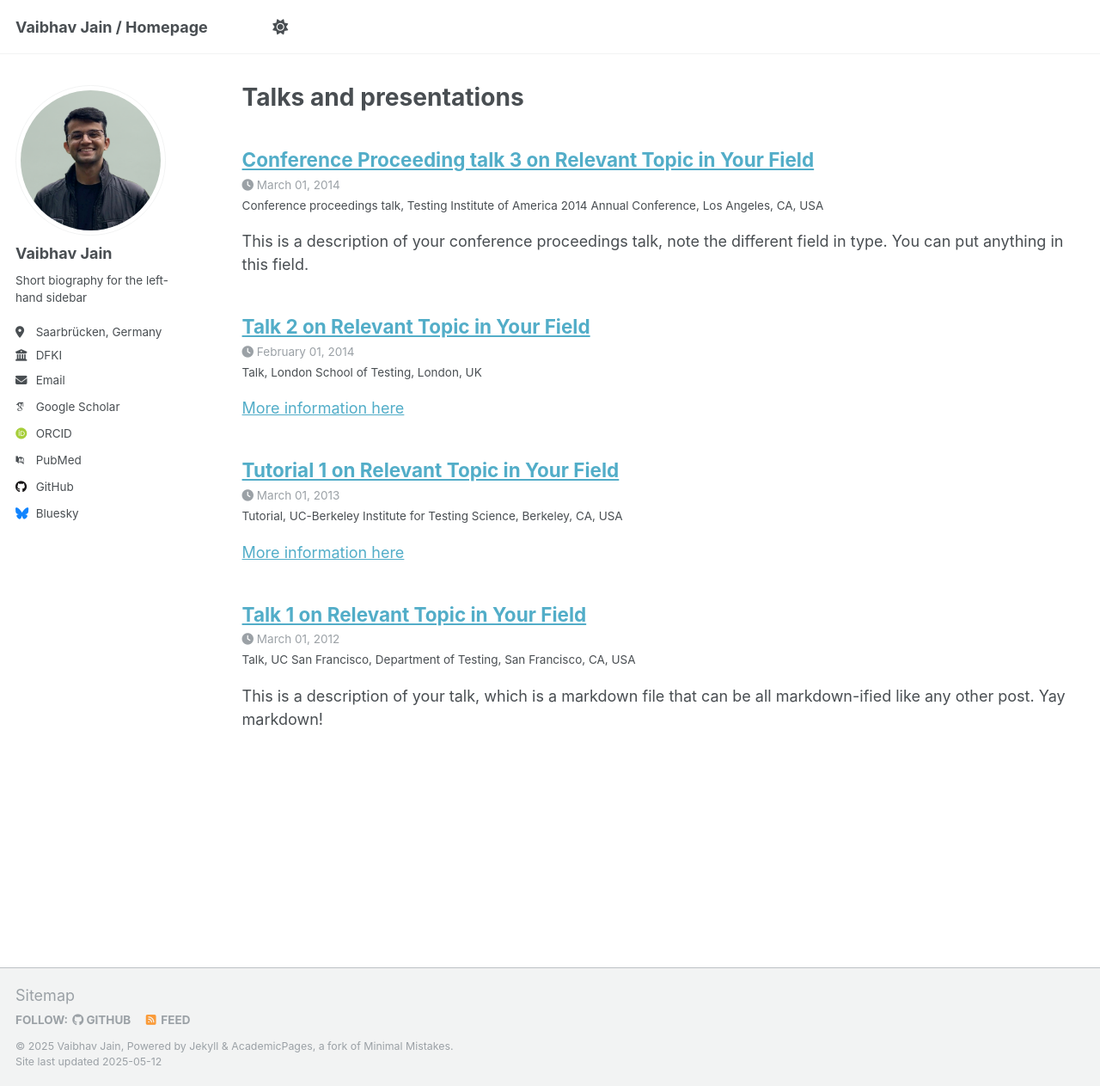
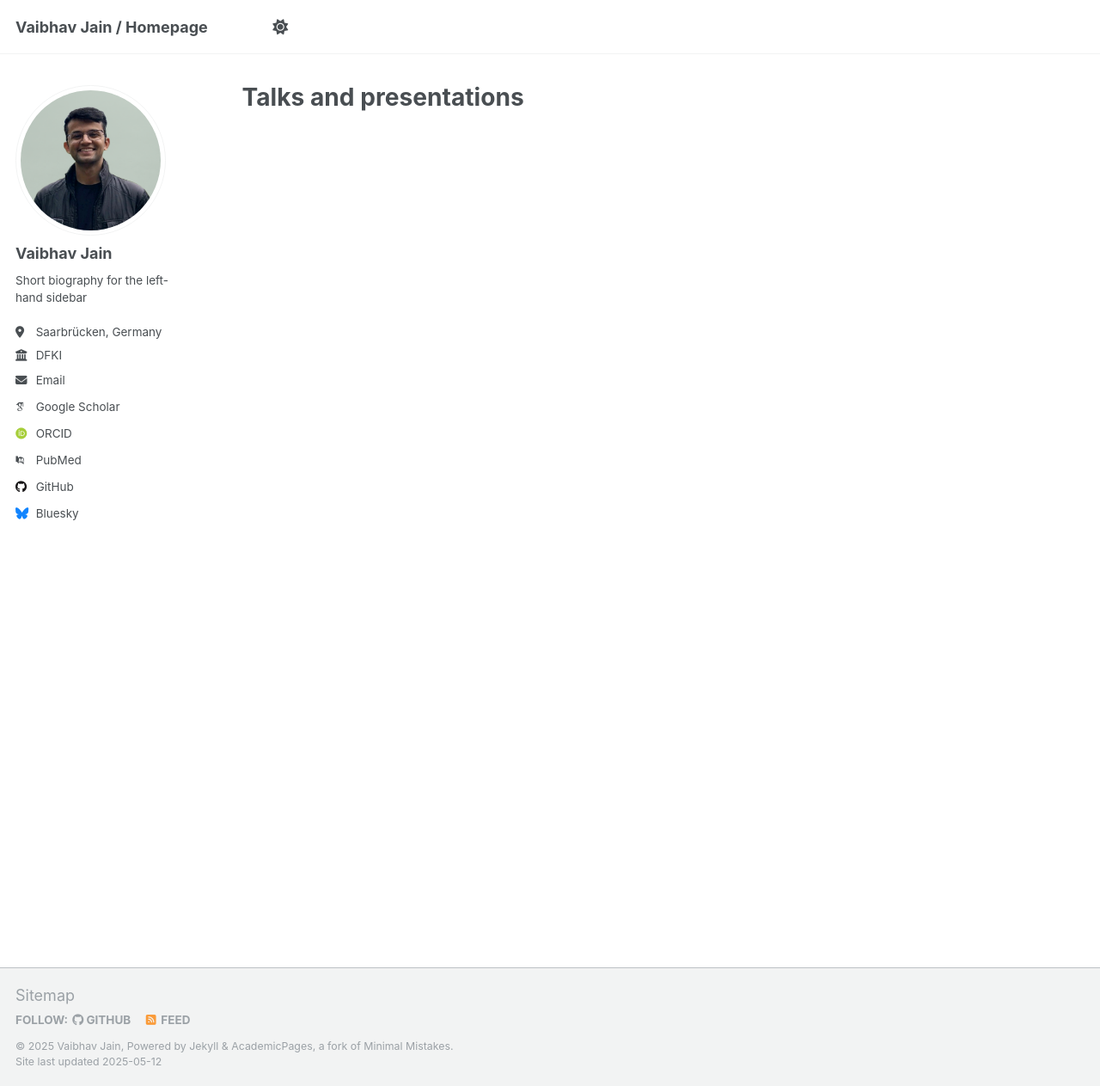
Before and after one commit to Vab-jain/Vab-jain.github.io, a Jekyll site: the page built from _pages/talks.html, in a window 1280 px wide and 1263 px high. Shown: the whole window at 86% size. Built offline with Jekyll 4.4.1, drawn with Linux system fonts in a browser that asks for light colours; some web fonts are replaced; some of the changed lines change nothing that is shown.

```diff
--- a/_config.yml
+++ b/_config.yml
@@ -214,18 +214,18 @@
 
 # These settings control the types of collections used by the template
 collections:
-  teaching:
-    output: true
-    permalink: /:collection/:path/
+  # teaching:
+  #   output: true
+  #   permalink: /:collection/:path/
   publications:
     output: true
     permalink: /:collection/:path/
-  portfolio:
-    output: true
-    permalink: /:collection/:path/
-  talks:
-    output: true
-    permalink: /:collection/:path/
+  # portfolio:
+  #   output: true
+  #   permalink: /:collection/:path/
+  # talks:
+  #   output: true
+  #   permalink: /:collection/:path/
 
 
 # These settings control how pages and collections are included in the site
@@ -242,21 +242,21 @@
       share: true
       related: true
   # _pages
-  - scope:
-      path: ""
-      type: pages
-    values:
-      layout: single
-      author_profile: true
+  # - scope:
+  #     path: ""
+  #     type: pages
+  #   values:
+  #     layout: single
+  #     author_profile: true
   # _teaching
-  - scope:
-      path: ""
-      type: teaching
-    values:
-      layout: single
-      author_profile: true
-      share: true
-      comments: true
+  # - scope:
+  #     path: ""
+  #     type: teaching
+  #   values:
+  #     layout: single
+  #     author_profile: true
+  #     share: true
+  #     comments: true
   # _publications
   - scope:
       path: ""
@@ -267,22 +267,22 @@
       share: true
       comments: true
   # _portfolio
-  - scope:
-      path: ""
-      type: portfolio
-    values:
-      layout: single
-      author_profile: true
-      share: true
-      comment: true
+  # - scope:
+  #     path: ""
+  #     type: portfolio
+  #   values:
+  #     layout: single
+  #     author_profile: true
+  #     share: true
+  #     comment: true
   # _talks
-  - scope:
-      path: ""
-      type: talks
-    values:
-      layout: talk
-      author_profile: true
-      share: true
+  # - scope:
+  #     path: ""
+  #     type: talks
+  #   values:
+  #     layout: talk
+  #     author_profile: true
+  #     share: true
 
 
 # Sass/SCSS
```
